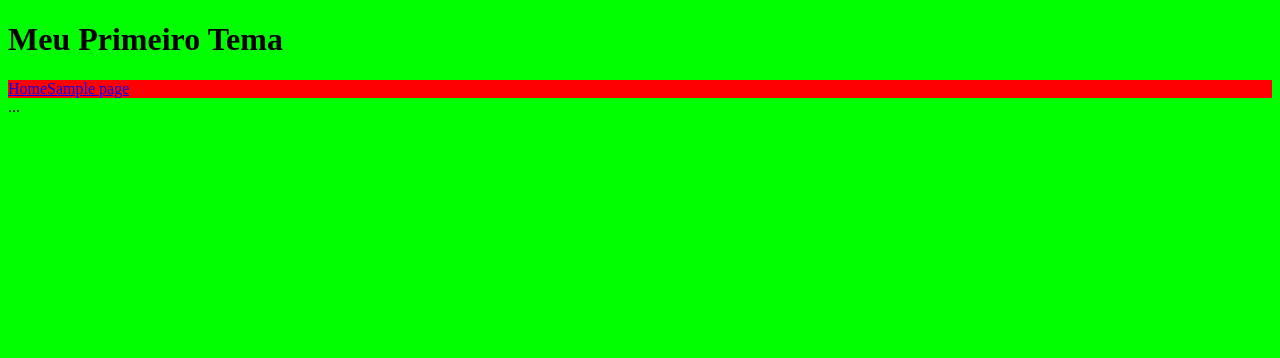
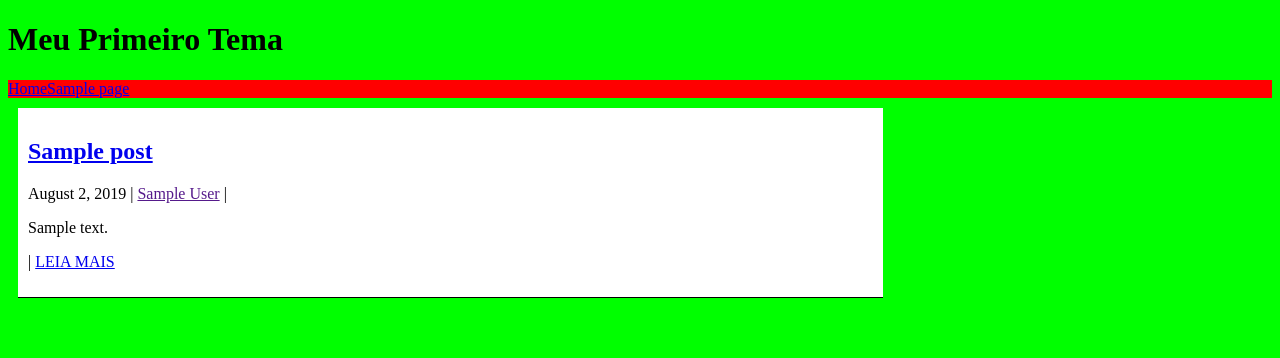
Before and after one commit to Blackst/wordpress, a WordPress theme: the page made by wp-content/themes/primeirotema/index.php in a window 1280 px wide. Shown: the top 358 px of the page. Run offline with PHP 8.4 and a stand-in for WordPress, Linux system fonts and the light colour scheme; the site name, menu and one post (Sample post) are stand-ins, and other content is empty.

Commit message:
Listando posts, titulo, nome do autor, data do post, resumo do post, numero de comentarios, css para os posts

```diff
--- a/wp-content/themes/primeirotema/assets/css/theme.css
+++ b/wp-content/themes/primeirotema/assets/css/theme.css
@@ -31,3 +31,15 @@
 .widget_title{
 	color: #0000ff;
 }
+
+article{
+	background-color: #FFF;
+	border-bottom: 1px solid #000;
+	padding: 10px;
+	margin: 10px;
+}
+
+article .post_thumbnail{
+	float: left;
+	margin-right: 20px;
+}
--- a/wp-content/themes/primeirotema/include/setup.php
+++ b/wp-content/themes/primeirotema/include/setup.php
@@ -7,6 +7,8 @@
 
  	function bp_after_setup(){
  		add_theme_support('menus');
+
+ 		add_theme_support('post-thumbnails');
 
  		register_nav_menu('primary', __('Primary Menu', 'primeirotema'));
  	}
--- a/wp-content/themes/primeirotema/index.php
+++ b/wp-content/themes/primeirotema/index.php
@@ -3,11 +3,40 @@
 	<section>
 
 		<div class="container">
-			...
+			<?php if(have_posts()): ?>
+				<?php while(have_posts()): ?>
+					<?php the_post(); ?>
+
+					<article>
+						<?php if(has_post_thumbnail()): ?>
+							<a href="<?php the_permalink(); ?>" class="post_thumbnail">
+								<?php the_post_thumbnail('medium', array('class' => 'post_miniatura')); ?>
+							</a>
+						<?php endif; ?>
+
+						<h2><a href="<?php the_permalink(); ?>"><?php the_title(); ?></a></h2>
+
+						<p>
+							<?php echo get_the_date(); ?> |
+							<a href="<?php echo get_author_posts_url(get_the_author_meta('ID')) ?>"><?php the_author(); ?></a> |
+							<?php the_category(', '); ?>
+						</p>
+
+						<p>
+							<?php the_excerpt(); ?>
+						</p>
+
+						<p>
+							<?php comments_number('0 comentários', 'um comentário', '% comentários'); ?> |
+							<a href="<?php the_permalink(); ?>">LEIA MAIS</a>
+						</p>
+					</article>
+
+				<?php endwhile; ?>
+			<?php endif; ?>
 		</div>
 
 		<?php get_sidebar(); ?>
-
 		<div style="clear: both"></div>
 	</section>
 <?php get_footer(); ?>
```
Also changed, not shown: 3 other files.
